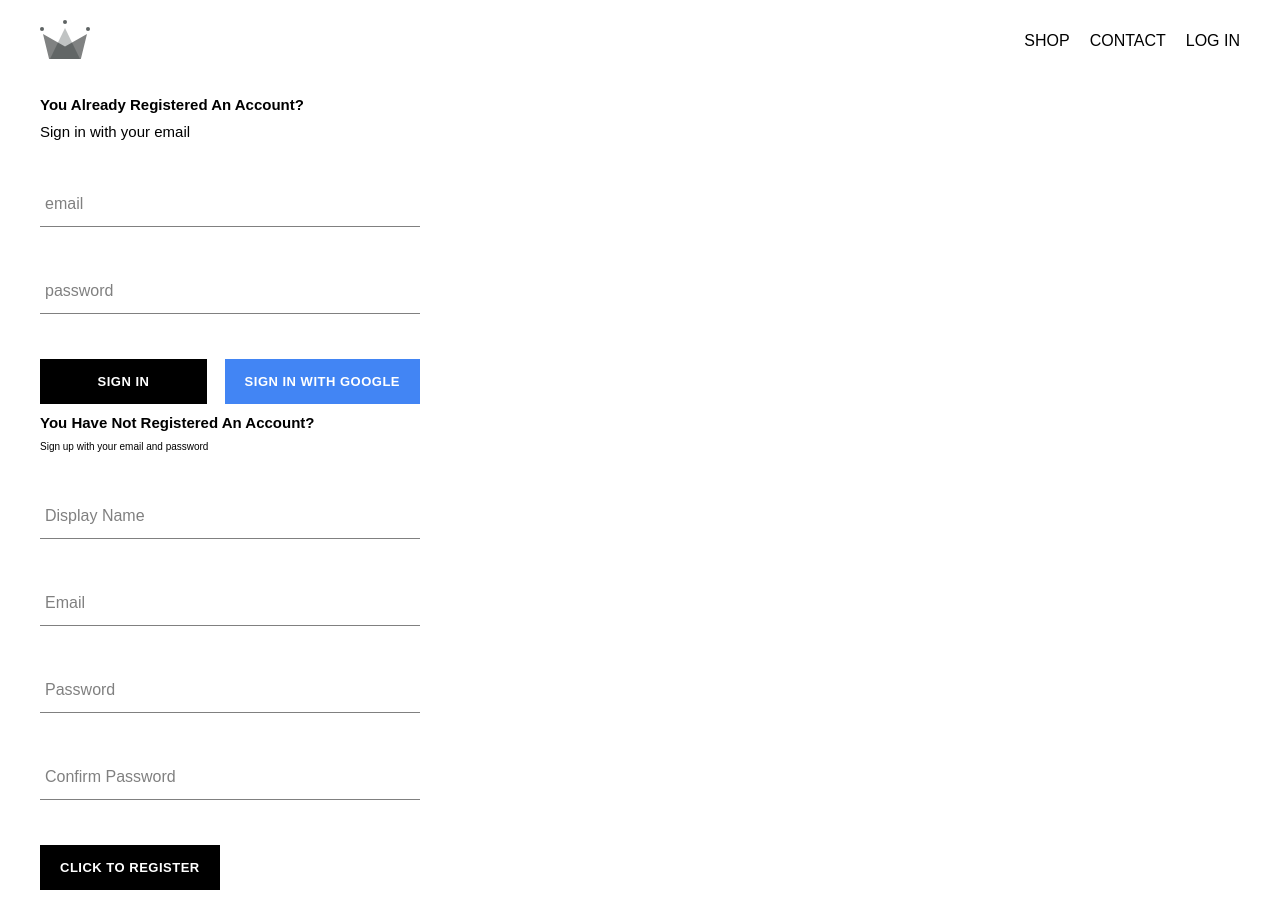
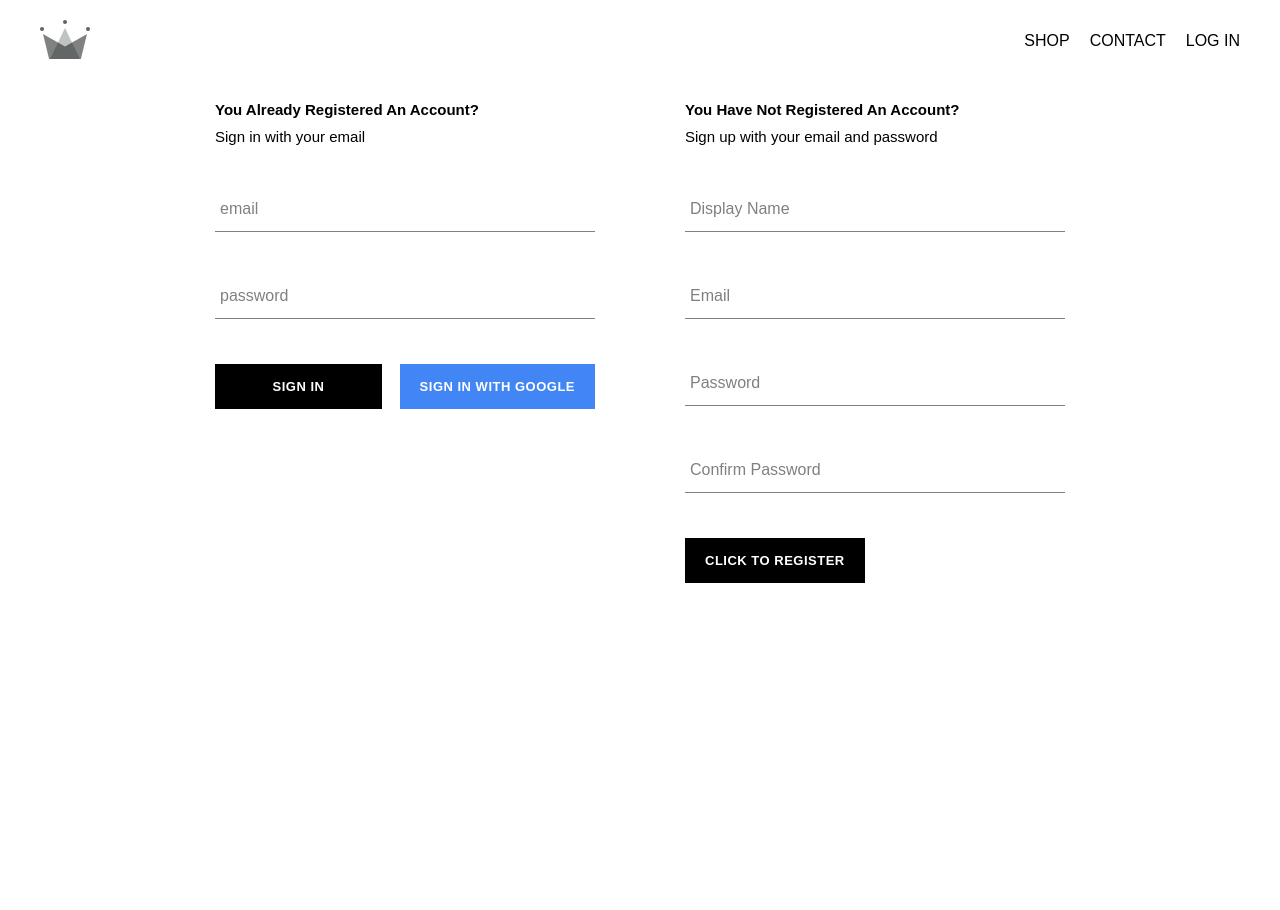
Before and after one commit to ibktommy/E-CommerceReactProject, a React (Create React App) app: page /registerLogin in a window 1280 px wide. After the commit the page ends 800 px from the top, so only its background shows below. Built offline with nearby package versions, Linux system fonts and the light colour scheme; no server answers; the HTML template or start-up script is replaced by a standard one.

Commit message:
Rewriting code to sign up a new user into the firebase-auth library and clearing the form after user is registered

```diff
--- a/src/App.js
+++ b/src/App.js
@@ -2,7 +2,7 @@ import React from "react";
 
 import { Routes, Route } from "react-router-dom";
 
-import { onSnapshot } from 'firebase/firestore'
+import { onSnapshot } from "firebase/firestore";
 
 import "./App.css";
 
@@ -28,19 +28,19 @@ class App extends React.Component {
 		this.unsubscribeFromAuth = auth.onAuthStateChanged(async (userAuth) => {
 			// Condition to check if useris logged in
 			if (userAuth) {
-
-				const userRef = await createUserProfileDocument(userAuth)
+				const userRef = await createUserProfileDocument(userAuth);
 
 				onSnapshot(userRef, (doc) => {
-
 					// Storing user data in the App
 					this.setState({
 						currentUser: {
 							id: doc.id,
-							...doc.data()
-						}
-					})
-				})
+							...doc.data(),
+						},
+					});
+
+					console.log(this.state)
+				});
 			} else {
 				this.setState({ currentUser: userAuth });
 			}
@@ -58,7 +58,11 @@ class App extends React.Component {
 				<Routes>
 					<Route exact path="/" element={<Homepage />}></Route>
 					<Route exact path="/shop" element={<ShopPage />}></Route>
-					<Route exact path="/registerLogin" element={<RegisterLogin />}></Route>
+					<Route
+						exact
+						path="/registerLogin"
+						element={<RegisterLogin />}
+					></Route>
 				</Routes>
 			</React.Fragment>
 		);
--- a/src/components/register/registerComponent.jsx
+++ b/src/components/register/registerComponent.jsx
@@ -4,6 +4,8 @@ import "./registerStyles.scss";
 
 import FormInput from "../formInput/formInputComponent";
 import CustomButton from "../customButton/customButtonComponent";
+
+import { getAuth, createUserWithEmailAndPassword } from "firebase/auth";
 
 import { auth, createUserProfileDocument } from "../../firebase/firebaseUtils";
 
@@ -33,27 +35,30 @@ class RegisterComponent extends Component {
 			return;
 		}
 
+		// Signing Up New User into the Firebase Auth Library
 		try {
-			const { user } = await auth.createUserWithEmailAndPassword(
+			const auth = getAuth();
+			const { user } = await createUserWithEmailAndPassword(
+				auth,
 				email,
 				password,
 			);
 
-			await createUserProfileDocument(user, { displayName });
+			createUserProfileDocument(user, { displayName });
 
-			// Clearing out the Form when user register
-			this.setState({
+			// Clearing the Form After Signing Up
+			this.setState = ({
 				displayName: "",
 				email: "",
 				password: "",
 				confirmPassword: "",
 			});
 		} catch (error) {
-			console.error(error);
+			console.log("Error Signing Up: ", error);
 		}
 	};
 
-  // Function that gets called when user is filling the form-input fields
+	// Function that gets called when user is filling the form-input fields
 	handleChange = (event) => {
 		const { name, value } = event.target;
 
--- a/src/components/register/registerStyles.scss
+++ b/src/components/register/registerStyles.scss
@@ -1,10 +1,14 @@
 .sign-up {
-  display: flex;
-  flex-direction: column;
-  width: 380px;
+	display: flex;
+	flex-direction: column;
+	width: 380px;
 }
 
 .title {
-  margin: 10px 0;
-  text-transform: capitalize;
+	margin: 10px 0;
+	text-transform: capitalize;
 }
+
+span {
+	font-size: 1.5rem;
+}
--- a/src/firebase/firebaseUtils.js
+++ b/src/firebase/firebaseUtils.js
@@ -21,8 +21,6 @@ export const createUserProfileDocument = async (userAuth, additionalData) => {
 	const userRef = doc(db, "users", userAuth.uid);
 
 	const docSnapShot = await getDoc(userRef);
-
-	console.log(docSnapShot);
 
 	// Condition to check if there is data in the documentRefObj
 
--- a/src/pages/registerLogin/registerLoginComponent.jsx
+++ b/src/pages/registerLogin/registerLoginComponent.jsx
@@ -6,7 +6,7 @@ import Login from "../../components/login/loginComponent";
 import Register from '../../components/register/registerComponent'
 
 const RegisterLogin = () => (
-	<div className="register-login">
+	<div className="sign-in-and-sign-up">
 		<Login />
 		<Register />
 	</div>
--- a/src/pages/registerLogin/registerLoginStyle.scss
+++ b/src/pages/registerLogin/registerLoginStyle.scss
@@ -0,0 +1,6 @@
+.sign-in-and-sign-up {
+  width: 850px;
+  display: flex;
+  justify-content: space-between;
+  margin: 30px auto;
+}
```
